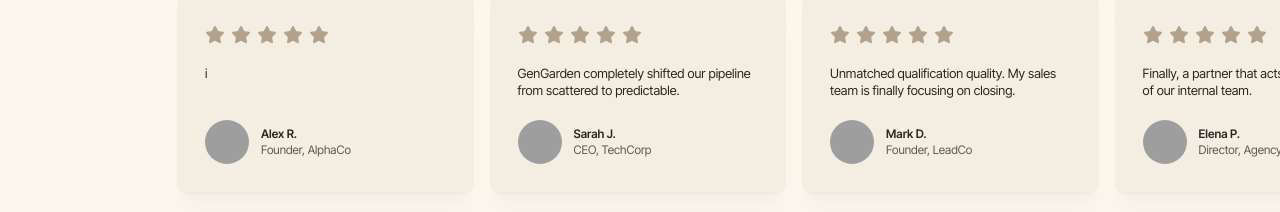
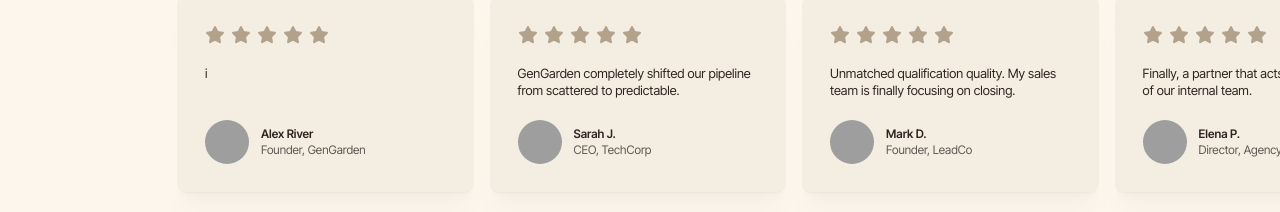
Before and after one commit to dmytro-webild/29d31cef-a52f-4470-be94-b84861bcc4fb, a React (Vite) app: page / in a window 1280 px wide. Shown: the part 4400-4612 px from the top of the page. Built offline with nearby package versions, Linux system fonts and the light colour scheme; grey boxes are pictures that could not be loaded; a web font is replaced by a local one.

Commit message:
Switch to version 4: modified src/pages/HomePage.tsx

```diff
--- a/src/pages/HomePage.tsx
+++ b/src/pages/HomePage.tsx
@@ -125,8 +125,8 @@ export default function HomePage() {
       description="Most businesses don't need more marketing. They need more conversations with qualified buyers."
       testimonials={[
         {
-          name: "Alex R.",
-          role: "Founder, AlphaCo",
+          name: "Alex River",
+          role: "Founder, GenGarden",
           quote: "i",
           rating: 5,
           imageSrc: "http://img.b2bpic.net/free-photo/chair-front-businesswoman-sitting-caf_23-2147876643.jpg",
```
